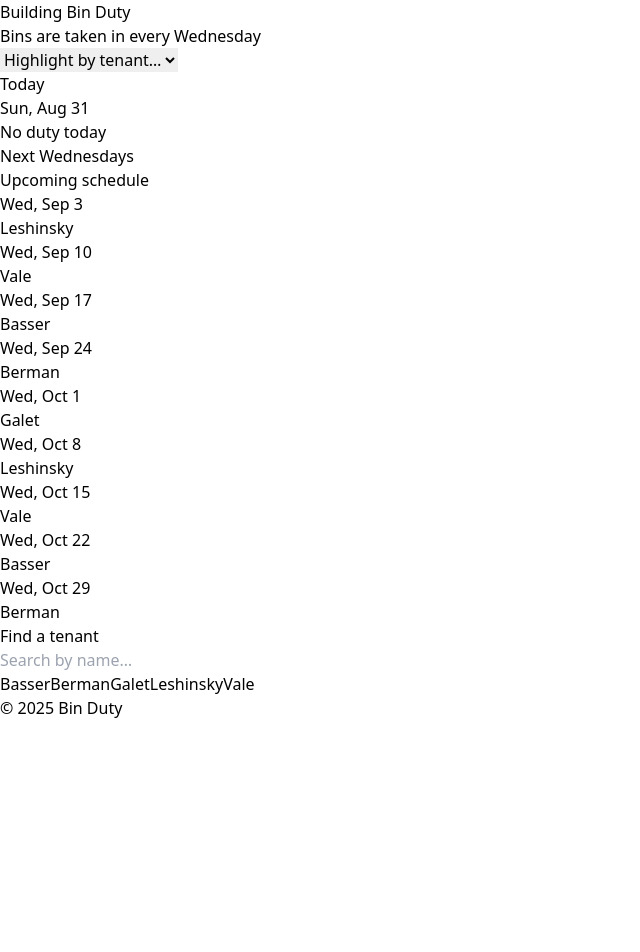
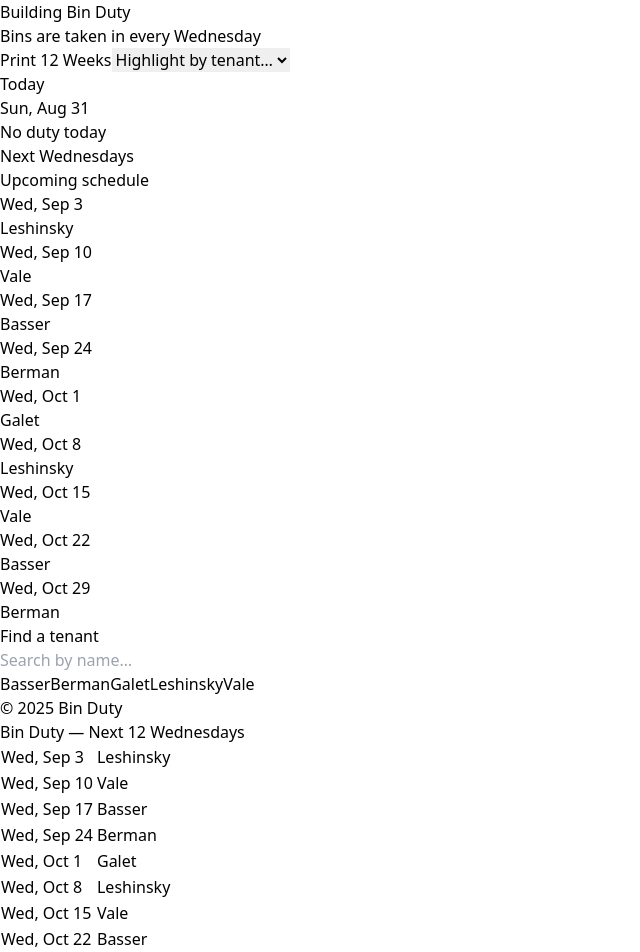
Before and after one commit to ZvickB/Meadowbrook-1, a React (Vite) app: page / in a window 1280 px wide. Shown: the top 952 px of the page, without its empty margins (0-640 px from the left). Before the commit the page ends 800 px from the top, so only its background shows below. Built offline with nearby package versions, Linux system fonts and the light colour scheme.

Commit message:
Update BinDuty.jsx with 12-week fridge card (zebra striping)

```diff
--- a/src/BinDuty.jsx
+++ b/src/BinDuty.jsx
@@ -6,9 +6,10 @@ import React, { useMemo, useState } from "react";
  * Drop this file into a Vite + React app (e.g., src/BinDuty.jsx) and render it in App.jsx.
  * Styling uses Tailwind utility classes.
  *
- * 👉 Integrate your own assignment logic:
- *    - Order of tenants: Basser, Berman, Galet, Leshinsky, Vale.
- *    - Duty occurs only on Wednesdays.
+ * Rules:
+ *  - Order of tenants: Basser, Berman, Galet, Leshinsky, Vale.
+ *  - Duty occurs only on Wednesdays.
+ *  - Print view shows ONLY a 12-week schedule, sized to ~¼ of a US Letter page with zebra stripes.
  */
 
 // ---------------------------
@@ -23,8 +24,8 @@ const TENANTS = [
   { id: "5", name: "Vale" },
 ];
 
-// Rotation start date (first Wednesday to start from)
-const ROTATION_START = new Date(2025, 7, 13); // Anchor so Wed Aug 27, 2025 resolves to Galet
+// Rotation start date (anchored so Wed Aug 27, 2025 resolves to Galet)
+const ROTATION_START = new Date(2025, 7, 13);
 
 // ---------------------------
 // Utilities
@@ -57,10 +58,6 @@ function formatDate(d) {
   return fmt.format(d);
 }
 
-function formatMonthYear(d) {
-  return new Intl.DateTimeFormat(undefined, { month: "long", year: "numeric" }).format(d);
-}
-
 function isSameDay(a, b) {
   return (
     a.getFullYear() === b.getFullYear() &&
@@ -70,15 +67,12 @@ function isSameDay(a, b) {
 }
 
 // ---------------------------
-// Assignment logic
+// Assignment logic (Wednesdays only)
 // ---------------------------
 
 function getAssigneeForDate(date) {
-  // Only assign on Wednesdays (getDay() === 3)
-  if (date.getDay() !== 3) return null;
-
+  if (date.getDay() !== 3) return null; // 3 = Wednesday
   const diff = Math.max(0, daysBetween(ROTATION_START, date));
-  // Count only weeks since start
   const weeks = Math.floor(diff / 7);
   const idx = weeks % TENANTS.length;
   return TENANTS[idx];
@@ -96,14 +90,23 @@ export default function BinDutyScheduler() {
   const today = toLocalMidnight(new Date());
 
   const upcoming = useMemo(() => {
-    // Show next 8 Wednesdays (~2 months)
+    // Next ~8 Wednesdays
     let list = [];
-    let date = today;
     for (let i = 0; i < 60; i++) {
-      const candidate = addDays(date, i);
+      const candidate = addDays(today, i);
+      if (candidate.getDay() === 3) list.push({ date: candidate, who: getAssigneeForDate(candidate) });
+    }
+    return list;
+  }, [today]);
+
+  const twelveWeeks = useMemo(() => {
+    // Exactly 12 Wednesdays starting from this week
+    let list = [];
+    for (let i = 0; i < 120; i++) {
+      const candidate = addDays(today, i);
       if (candidate.getDay() === 3) {
-        const who = getAssigneeForDate(candidate);
-        list.push({ date: candidate, who });
+        list.push({ date: candidate, who: getAssigneeForDate(candidate) });
+        if (list.length === 12) break;
       }
     }
     return list;
@@ -129,15 +132,49 @@ export default function BinDutyScheduler() {
   const selectedTenant = TENANTS.find((t) => t.id === selectedTenantId) || null;
   const todaysAssignee = getAssigneeForDate(today);
 
+  function handlePrint() {
+    window.print();
+  }
+
   return (
     <div className="min-h-screen bg-slate-50 text-slate-900">
+      {/* Inline print CSS to hide UI and size the print card to ~1/4 page */}
+      <style>{`
+        @media print {
+          @page { size: Letter; margin: 0.5in; }
+          .screen-only { display: none !important; }
+          .print-card {
+            display: block !important;
+            width: 4.25in;   /* quarter of 8.5in */
+            height: 5.5in;   /* quarter of 11in */
+            padding: 0.25in;
+            border: 1px solid #e2e8f0; /* slate-200 */
+            border-radius: 0.5rem;
+            box-sizing: border-box;
+          }
+          /* Zebra striping for printed rows */
+          .print-card table tr:nth-child(even) { background: #f1f5f9; } /* slate-100 */
+          .print-card table tr:nth-child(odd)  { background: #ffffff; }
+          .print-card table th,
+          .print-card table td { border-color: #e2e8f0; }
+        }
+      `}</style>
+
       <div className="mx-auto max-w-5xl p-4 sm:p-8">
+        {/* ===== Screen UI (hidden in print) ===== */}
+        <div className="screen-only">
           <header className="mb-6 sm:mb-10 flex items-center justify-between gap-4">
             <div>
               <h1 className="text-2xl sm:text-3xl font-bold tracking-tight">Building Bin Duty</h1>
               <p className="text-slate-600">Bins are taken in every Wednesday</p>
             </div>
             <div className="flex items-center gap-2">
+              <button
+                onClick={handlePrint}
+                className="rounded-xl border border-slate-300 bg-white px-3 py-2 text-sm shadow-sm hover:bg-slate-50"
+              >
+                Print 12 Weeks
+              </button>
               <select
                 className="rounded-xl border border-slate-300 bg-white px-3 py-2 text-sm shadow-sm focus:outline-none focus:ring-2 focus:ring-sky-400"
                 value={selectedTenantId}
@@ -195,7 +232,7 @@ export default function BinDutyScheduler() {
             </div>
           </section>
 
-        {/* Tenant finder */}
+          {/* Tenant finder (screen only) */}
           <section className="grid gap-6 sm:grid-cols-3">
             <div className="sm:col-span-1 rounded-2xl bg-white p-5 shadow-sm border border-slate-100">
               <div className="text-sm font-semibold mb-2">Find a tenant</div>
@@ -226,85 +263,24 @@ export default function BinDutyScheduler() {
 
           <footer className="py-8 text-center text-xs text-slate-500">© {new Date().getFullYear()} Bin Duty</footer>
         </div>
+
+        {/* ===== Print-only compact card (¼ page) ===== */}
+        <section className="hidden print:block">
+          <div className="print-card">
+            <div className="text-base font-semibold mb-2">Bin Duty — Next 12 Wednesdays</div>
+            <table className="w-full text-xs border border-slate-200">
+              <tbody>
+                {twelveWeeks.map(({ date, who }) => (
+                  <tr key={date.toISOString()}>
+                    <td className="border border-slate-200 px-2 py-1 w-1/2">{formatDate(date)}</td>
+                    <td className="border border-slate-200 px-2 py-1">{who ? who.name : "—"}</td>
+                  </tr>
+                ))}
+              </tbody>
+            </table>
+            <div className="mt-2 text-[10px] text-slate-500">Printed {formatDate(today)}</div>
           </div>
-  );
-}
-
-// ---------------------------
-// Calendar Grid (month view)
-// ---------------------------
-
-function buildMonthGrid(anchor) {
-  const year = anchor.getFullYear();
-  const month = anchor.getMonth();
-  const firstOfMonth = new Date(year, month, 1);
-  const startWeekday = firstOfMonth.getDay();
-  const daysInMonth = new Date(year, month + 1, 0).getDate();
-
-  const grid = [];
-
-  for (let i = 0; i < startWeekday; i++) {
-    const d = new Date(year, month, 1 - (startWeekday - i));
-    grid.push({ date: d, inMonth: false });
-  }
-
-  for (let day = 1; day <= daysInMonth; day++) {
-    grid.push({ date: new Date(year, month, day), inMonth: true });
-  }
-
-  while (grid.length < 42) {
-    const last = grid[grid.length - 1].date;
-    grid.push({ date: new Date(last.getFullYear(), last.getMonth(), last.getDate() + 1), inMonth: false });
-  }
-
-  return grid;
-}
-
-function getInitials(name) {
-  if (!name) return "";
-  return name.slice(0, 2).toUpperCase();
-}
-
-function CalendarGrid({ monthDate, getAssigneeForDate, highlightTenantId }) {
-  const today = toLocalMidnight(new Date());
-  const grid = useMemo(() => buildMonthGrid(monthDate), [monthDate]);
-
-  const weekdays = ["Sun", "Mon", "Tue", "Wed", "Thu", "Fri", "Sat"];
-
-  return (
-    <div>
-      <div className="grid grid-cols-7 gap-1 text-center text-xs text-slate-500 mb-2">
-        {weekdays.map((w) => (
-          <div key={w} className="py-1">{w}</div>
-        ))}
-      </div>
-      <div className="grid grid-cols-7 gap-1">
-        {grid.map(({ date, inMonth }) => {
-          const who = getAssigneeForDate(date);
-          const isTodayCell = isSameDay(date, today);
-          const isHighlighted = highlightTenantId && who && who.id === highlightTenantId;
-
-          return (
-            <div
-              key={date.toISOString()}
-              className={
-                "relative h-24 rounded-xl border p-2 text-xs " +
-                (inMonth ? "bg-white border-slate-200" : "bg-slate-50 border-slate-100 text-slate-400") +
-                (isHighlighted ? " ring-2 ring-sky-400" : "") +
-                (isTodayCell ? " outline outline-2 outline-slate-400" : "")
-              }
-              title={`${date.toDateString()} — ${who ? who.name : "No duty"}`}
-            >
-              <div className="flex items-start justify-between">
-                <div className="font-semibold text-slate-700">{date.getDate()}</div>
-                <div className="rounded-md border border-slate-200 px-1 text-[10px] font-mono">
-                  {who ? getInitials(who.name) : ""}
-                </div>
-              </div>
-              <div className="mt-1 line-clamp-2 text-slate-700">{who ? who.name : ""}</div>
-            </div>
-          );
-        })}
+        </section>
       </div>
     </div>
   );
```
Lines whose indentation alone changed are shown as unchanged.
